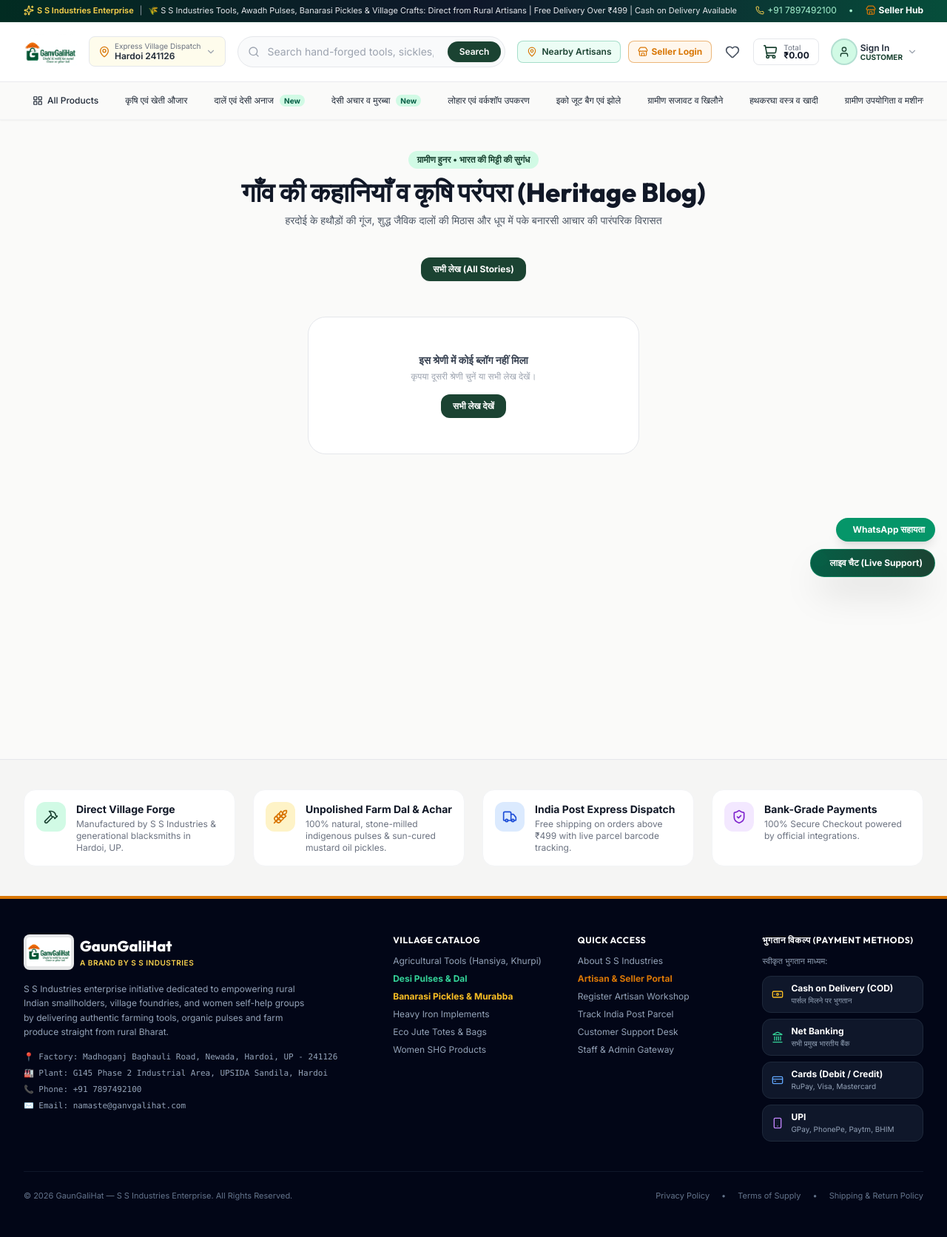
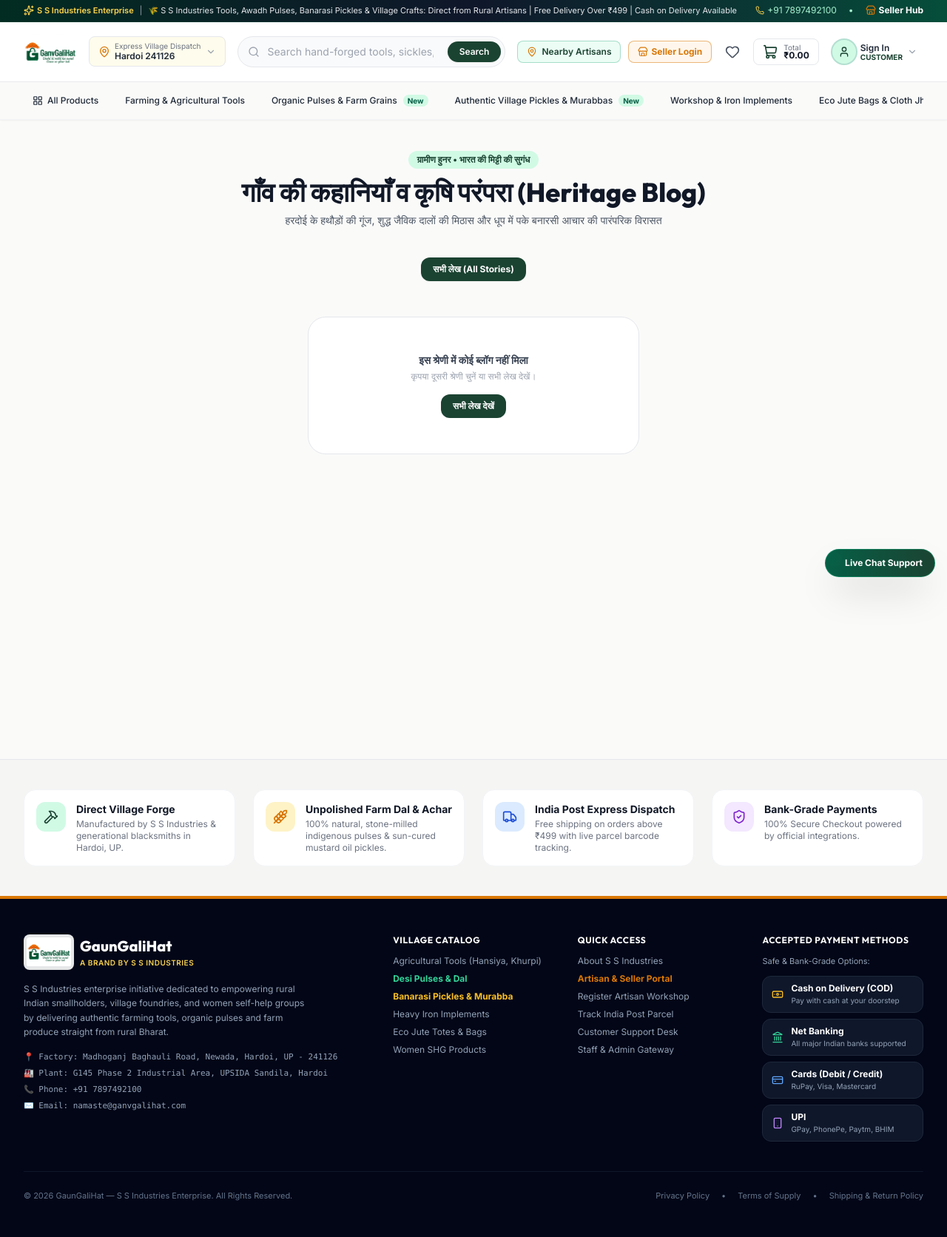
Before and after one commit to anubhavkashyap8080/Anubhav, a PHP site: page /blogs.php in a window 1280 px wide. Shown: the whole page at 74% size. Run offline with PHP 8.4, Linux system fonts and the light colour scheme; data comes from the database, SQL or seed files in the repository; data that the repository does not hold is empty; some libraries are stand-ins or nearby versions; some web fonts are replaced.

Commit message:
Set default language to English, remove floating WhatsApp button, add Minimize & Cancel options to Live Chat, and fix duplicate message sending bug

```diff
--- a/config/db.php
+++ b/config/db.php
@@ -111,7 +111,7 @@
                 'brand_name' => 'गाँव गली हाट (GaunGaliHat)',
                 'company_name' => 'S S Industries',
                 'brand_tagline' => 'Desh ki mitti ka swad | Ganv se ghar tak',
-                'announcement_text' => 'सीधे ग्रामीण कारीगरों व कुटीर उद्योग से • ₹499+ के आर्डर पर पूरे भारत में मुफ्त डिलीवरी!',
+                'announcement_text' => 'Direct from Rural Village Artisans • Free All-India Delivery on Orders ₹499+!',
                 'contact_phone' => '+91 7897492100',
                 'contact_email' => 'namaste@ganvgalihat.com',
                 'factory_address' => 'Madhoganj Baghauli Road, Newada, Hardoi, Uttar Pradesh - 241126',
--- a/includes/footer.php
+++ b/includes/footer.php
@@ -106,8 +106,8 @@
 
         <!-- Vertically Arranged Payment Methods (COD, Net Banking, Cards, UPI) -->
         <div>
-          <h4 class="font-bold text-white uppercase tracking-wider text-xs mb-3 font-display">भुगतान विकल्प (Payment Methods)</h4>
-          <p class="text-[11px] text-slate-400 mb-3">स्वीकृत भुगतान माध्यम:</p>
+          <h4 class="font-bold text-white uppercase tracking-wider text-xs mb-3 font-display">Accepted Payment Methods</h4>
+          <p class="text-[11px] text-slate-400 mb-3">Safe & Bank-Grade Options:</p>
           <div class="flex flex-col space-y-2 text-xs text-slate-300">
 
             <!-- 1. Cash on Delivery -->
@@ -115,7 +115,7 @@
               <i data-lucide="banknote" class="w-4 h-4 text-amber-400 shrink-0"></i>
               <div>
                 <span class="font-bold text-white block">Cash on Delivery (COD)</span>
-                <span class="text-[10px] text-slate-400 block">पार्सल मिलने पर भुगतान</span>
+                <span class="text-[10px] text-slate-400 block">Pay with cash at your doorstep</span>
               </div>
             </div>
 
@@ -124,7 +124,7 @@
               <i data-lucide="landmark" class="w-4 h-4 text-emerald-400 shrink-0"></i>
               <div>
                 <span class="font-bold text-white block">Net Banking</span>
-                <span class="text-[10px] text-slate-400 block">सभी प्रमुख भारतीय बैंक</span>
+                <span class="text-[10px] text-slate-400 block">All major Indian banks supported</span>
               </div>
             </div>
 
--- a/includes/header.php
+++ b/includes/header.php
@@ -23,7 +23,7 @@
 $page_desc = isset($page_desc) ? $page_desc : 'High-durability hand-forged agricultural tools, unpolished pulses, Banarasi pickles, and authentic handlooms direct from Indian village clusters.';
 ?>
 <!DOCTYPE html>
-<html lang="hi" class="scroll-smooth bg-stone-50">
+<html lang="en" class="scroll-smooth bg-stone-50">
 <head>
   <meta charset="UTF-8">
   <meta name="viewport" content="width=device-width, initial-scale=1.0">
@@ -75,11 +75,11 @@
     <div class="bg-amber-500 text-stone-950 px-4 py-2 text-xs font-bold flex flex-wrap items-center justify-between shadow-md z-50 sticky top-0 border-b border-amber-600">
       <div class="flex items-center gap-2">
         <i data-lucide="user-check" class="w-4 h-4"></i>
-        <span>आप ग्राहक/यूजर <strong><?= htmlspecialchars($current_user['name'] ?? $_SESSION['user_name']) ?></strong> के रूप में साइट देख रहे हैं। मूल एडमिन: <?= htmlspecialchars($_SESSION['impersonator_name'] ?? 'Super Admin') ?></span>
+        <span>Viewing store as customer <strong><?= htmlspecialchars($current_user['name'] ?? $_SESSION['user_name']) ?></strong>. Original Admin: <?= htmlspecialchars($_SESSION['impersonator_name'] ?? 'Super Admin') ?></span>
       </div>
       <a href="/admin/impersonate.php?action=exit" class="px-3 py-1 bg-stone-950 text-white rounded-lg hover:bg-black transition flex items-center gap-1.5 shadow-xs text-xs font-bold">
         <i data-lucide="arrow-right-left" class="w-3.5 h-3.5"></i>
-        एडमिन पैनल पर वापस लौटें (Exit Impersonation)
+        Exit Impersonation (Back to Admin)
       </a>
     </div>
   <?php endif; ?>
@@ -408,7 +408,7 @@
               href="/products.php?category=<?= htmlspecialchars($cat['slug']) ?>"
               class="flex items-center gap-1.5 px-3 py-1.5 rounded-full transition-all shrink-0 <?= $isActive ? 'bg-brand-green text-white font-semibold shadow-xs' : 'hover:bg-amber-50 hover:text-brand-green text-gray-800' ?>"
             >
-              <span><?= htmlspecialchars($cat['hindi_name'] ?? $cat['name']) ?></span>
+              <span><?= htmlspecialchars($cat['name']) ?></span>
               <?php if (strpos($cat['slug'], 'pulses') !== false || strpos($cat['slug'], 'pickle') !== false): ?>
                 <span class="ml-0.5 px-1.5 py-0.2 bg-emerald-100 text-emerald-800 text-[10px] font-bold rounded-full">New</span>
               <?php endif; ?>
@@ -503,20 +503,20 @@
       <div class="w-12 h-12 rounded-2xl bg-amber-100 text-brand-orange flex items-center justify-center mx-auto mb-3 text-lg font-bold">
         <i data-lucide="map-pin" class="w-6 h-6"></i>
       </div>
-      <h3 class="text-base font-bold text-gray-900 mb-1">डिलीवरी पिन कोड दर्ज करें</h3>
-      <p class="text-xs text-gray-500 mb-4">सटीक डिलीवरी समय एवं शिपिंग शुल्क जांचने के लिए 6-अंकीय पिनकोड लिखें।</p>
+      <h3 class="text-base font-bold text-gray-900 mb-1">Enter Delivery PIN Code</h3>
+      <p class="text-xs text-gray-500 mb-4">Check exact delivery charges and India Post estimated arrival time.</p>
 
       <div class="relative mb-4">
-        <input type="text" id="modalPincodeInput" maxlength="6" pattern="[0-9]{6}" placeholder="उदा. 241126 या 110001"
+        <input type="text" id="modalPincodeInput" maxlength="6" pattern="[0-9]{6}" placeholder="e.g. 241126 or 110001"
           class="w-full px-4 py-2.5 text-center font-bold text-base tracking-widest border border-gray-300 rounded-xl focus:border-brand-green focus:outline-none">
       </div>
 
       <div class="flex items-center gap-2">
         <button type="button" onclick="closePincodeModal()" class="flex-1 py-2.5 bg-stone-100 text-stone-700 font-bold rounded-xl text-xs hover:bg-stone-200 transition">
-          रद्द करें
+          Cancel
         </button>
         <button type="button" onclick="applyPincode()" class="flex-1 py-2.5 bg-brand-green text-white font-bold rounded-xl text-xs hover:bg-emerald-800 transition">
-          लागू करें
+          Check & Apply
         </button>
       </div>
     </div>
--- a/includes/live_chat_widget.php
+++ b/includes/live_chat_widget.php
@@ -1,14 +1,5 @@
-<!-- GaunGaliHat Real-time Customer Live Chat & WhatsApp Widget -->
+<!-- GaunGaliHat Real-time Customer Live Chat Support Widget -->
 <div id="liveChatWidgetContainer" class="fixed bottom-5 right-4 z-50 flex flex-col items-end gap-2.5 font-sans">
-
-  <!-- WhatsApp Quick Support Floating Button -->
-  <a href="https://wa.me/917897492100?text=नमस्ते%20GaunGaliHat!%20मुझे%20सहायता%20चाहिए।"
-     target="_blank" rel="noopener noreferrer"
-     class="flex items-center gap-2 px-3.5 py-2 bg-emerald-600 hover:bg-emerald-700 text-white rounded-full shadow-lg transition-transform hover:scale-105 text-xs font-bold"
-     title="सीधे व्हाट्सएप पर बात करें">
-    <i class="fa-brands fa-whatsapp text-lg"></i>
-    <span class="hidden sm:inline">WhatsApp सहायता</span>
-  </a>
 
   <!-- Live Chat Trigger Pill -->
   <button type="button" id="openLiveChatBtn"
@@ -16,56 +7,70 @@
     class="flex items-center gap-2.5 px-4 py-2.5 bg-gradient-to-r from-emerald-800 to-brand-green text-white rounded-full shadow-2xl hover:shadow-emerald-900/30 transition-all hover:scale-105 active:scale-95 text-xs font-bold border border-emerald-500/40 relative">
     <span class="w-2.5 h-2.5 rounded-full bg-emerald-400 animate-ping absolute top-2 left-2"></span>
     <i class="fa-solid fa-headset text-base"></i>
-    <span>लाइव चैट (Live Support)</span>
+    <span>Live Chat Support</span>
     <span id="chatCustomerUnread" class="hidden px-1.5 py-0.2 bg-red-500 text-white text-[10px] font-black rounded-full shadow-xs">1</span>
   </button>
 
   <!-- Live Chat Popup Card (Responsive, Never Cut Off) -->
   <div id="liveChatPopupBox"
     class="hidden w-[92vw] sm:w-96 max-w-sm bg-white rounded-3xl border border-gray-200 shadow-2xl flex flex-col overflow-hidden animate-in fade-in slide-in-from-bottom-5 duration-200"
-    style="height: 480px; max-height: 80vh;">
+    style="height: 490px; max-height: 80vh;">
 
-    <!-- Chat Header -->
-    <div class="bg-gradient-to-r from-emerald-950 via-slate-900 to-emerald-900 text-white p-4 flex items-center justify-between">
-      <div class="flex items-center gap-2.5">
-        <div class="w-8 h-8 rounded-xl bg-emerald-800 text-white flex items-center justify-center font-bold text-sm">
+    <!-- Chat Header with Minimize and Cancel Options -->
+    <div class="bg-gradient-to-r from-emerald-950 via-slate-900 to-emerald-900 text-white p-3.5 flex items-center justify-between">
+      <div class="flex items-center gap-2.5 min-w-0">
+        <div class="w-8 h-8 rounded-xl bg-emerald-800 text-white flex items-center justify-center font-bold text-sm shrink-0">
           🌾
         </div>
-        <div>
-          <h4 class="text-xs font-bold">गाँव गली हाट लाइव सहायता</h4>
-          <span class="text-[10px] text-emerald-300 flex items-center gap-1 font-semibold">
-            <span class="w-1.5 h-1.5 rounded-full bg-emerald-400"></span> ऑनलाइन • 2 मिनट में उत्तर
+        <div class="min-w-0">
+          <h4 class="text-xs font-bold truncate">GaunGaliHat Support</h4>
+          <span class="text-[10px] text-emerald-300 flex items-center gap-1 font-semibold truncate">
+            <span class="w-1.5 h-1.5 rounded-full bg-emerald-400"></span> Online • Direct Help Desk
           </span>
         </div>
       </div>
-      <button type="button" onclick="toggleLiveChatBox()" class="text-gray-400 hover:text-white p-1">
+
+      <!-- Action Controls: Minimize & Cancel / End Chat -->
+      <div class="flex items-center gap-1 shrink-0">
+        <!-- Minimize Button -->
+        <button type="button" onclick="minimizeLiveChat()"
+          class="p-1.5 text-gray-300 hover:text-white hover:bg-white/10 rounded-lg transition"
+          title="Minimize Chat">
+          <i class="fa-solid fa-minus text-xs"></i>
+        </button>
+
+        <!-- Cancel / End Chat Button -->
+        <button type="button" onclick="cancelLiveChat()"
+          class="p-1.5 text-gray-300 hover:text-red-400 hover:bg-white/10 rounded-lg transition"
+          title="End / Cancel Chat">
           <i class="fa-solid fa-xmark text-sm"></i>
         </button>
+      </div>
     </div>
 
     <!-- Messages Container -->
     <div id="chatMessagesArea" class="flex-1 p-3.5 overflow-y-auto space-y-3 bg-stone-50 text-xs">
       <div class="text-center py-2">
-        <span class="text-[10px] text-gray-400 bg-white px-2.5 py-1 rounded-full border border-gray-200">आज की बातचीत</span>
+        <span class="text-[10px] text-gray-400 bg-white px-2.5 py-1 rounded-full border border-gray-200">Today's Conversation</span>
       </div>
     </div>
 
     <!-- Guest Identity Form (If not logged in and first time) -->
     <?php if (!is_logged_in() && empty($_SESSION['chat_guest_name'])): ?>
       <div id="chatGuestFields" class="p-2.5 bg-amber-50 border-t border-amber-100 flex gap-1.5 text-xs">
-        <input type="text" id="chatGuestName" placeholder="आपका नाम *" required
+        <input type="text" id="chatGuestName" placeholder="Your Name *" required
           class="w-1/2 px-2.5 py-1.5 bg-white border border-gray-200 rounded-lg text-xs outline-none focus:border-brand-green">
-        <input type="tel" id="chatGuestPhone" placeholder="मोबाइल नंबर *" required maxlength="10"
+        <input type="tel" id="chatGuestPhone" placeholder="Mobile Number *" required maxlength="10"
           class="w-1/2 px-2.5 py-1.5 bg-white border border-gray-200 rounded-lg text-xs outline-none focus:border-brand-green">
       </div>
     <?php endif; ?>
 
     <!-- Input Box -->
     <form id="liveChatSendForm" onsubmit="handleSendChatMessage(event)" class="p-2.5 bg-white border-t border-gray-200 flex items-center gap-2">
-      <input type="text" id="chatInputMessage" required placeholder="यहाँ अपना संदेश या आर्डर सं. लिखें..."
+      <input type="text" id="chatInputMessage" required placeholder="Type your message or order ID here..."
         class="flex-1 px-3 py-2 bg-stone-50 border border-gray-200 rounded-xl text-xs focus:bg-white focus:outline-none focus:border-brand-green transition">
       <button type="submit" id="chatSendBtn"
-        class="w-9 h-9 bg-brand-green hover:bg-emerald-800 text-white rounded-xl flex items-center justify-center transition shadow-xs">
+        class="w-9 h-9 bg-brand-green hover:bg-emerald-800 disabled:bg-gray-300 disabled:cursor-not-allowed text-white rounded-xl flex items-center justify-center transition shadow-xs">
         <i class="fa-solid fa-paper-plane text-xs"></i>
       </button>
     </form>
@@ -77,6 +82,8 @@
 let lastChatMsgId = 0;
 let chatPollTimer = null;
 let isChatOpen = false;
+let isSendingChat = false;
+let isPollingChat = false;
 
 function toggleLiveChatBox() {
   const box = document.getElementById('liveChatPopupBox');
@@ -88,6 +95,9 @@
     if (!chatPollTimer) {
       chatPollTimer = setInterval(pollCustomerChat, 3000);
     }
+    setTimeout(() => {
+      document.getElementById('chatInputMessage')?.focus();
+    }, 150);
   } else {
     box.classList.add('hidden');
     if (chatPollTimer) {
@@ -97,18 +107,76 @@
   }
 }
 
+// 1. Minimize live chat (keeps conversation in memory & active)
+function minimizeLiveChat() {
+  const box = document.getElementById('liveChatPopupBox');
+  box.classList.add('hidden');
+  isChatOpen = false;
+  // Polling continues if timer active, keeping state alive
+}
+
+// 2. Cancel / End chat session
+function cancelLiveChat() {
+  if (confirm('Are you sure you want to end this chat session?')) {
+    fetch('/ajax/chat_api.php?action=customer_end_chat', { method: 'POST' })
+      .then(res => res.json())
+      .then(() => {
+        const box = document.getElementById('liveChatPopupBox');
+        box.classList.add('hidden');
+        isChatOpen = false;
+        lastChatMsgId = 0;
+        if (chatPollTimer) {
+          clearInterval(chatPollTimer);
+          chatPollTimer = null;
+        }
+        const area = document.getElementById('chatMessagesArea');
+        if (area) {
+          area.innerHTML = `
+            <div class="text-center py-4">
+              <span class="text-[10px] text-gray-400 bg-white px-2.5 py-1 rounded-full border border-gray-200">Chat session ended</span>
+              <p class="text-[11px] text-gray-500 mt-2">Click below to start a new chat whenever you need assistance.</p>
+            </div>
+          `;
+        }
+      })
+      .catch(() => {
+        const box = document.getElementById('liveChatPopupBox');
+        box.classList.add('hidden');
+        isChatOpen = false;
+      });
+  }
+}
+
+// 3. Poll Customer Chat with strict de-duplication
 function pollCustomerChat() {
+  if (isPollingChat) return;
+  isPollingChat = true;
+
   fetch('/ajax/chat_api.php?action=customer_poll&last_id=' + lastChatMsgId)
     .then(res => res.json())
     .then(data => {
       if (data.success && data.messages && data.messages.length > 0) {
         const area = document.getElementById('chatMessagesArea');
+        let newAppended = false;
+
         data.messages.forEach(m => {
-          lastChatMsgId = Math.max(lastChatMsgId, m.id);
+          lastChatMsgId = Math.max(lastChatMsgId, parseInt(m.id));
+
+          // Strict de-duplication check: Skip if element with this ID already exists
+          if (document.getElementById('chat-msg-' + m.id)) {
+            return;
+          }
+
           const isUser = (m.sender_type === 'user');
+          const isSystem = (m.sender_type === 'system');
           const row = document.createElement('div');
+          row.id = 'chat-msg-' + m.id;
+
+          if (isSystem) {
+            row.className = 'text-center py-1';
+            row.innerHTML = `<span class="text-[10px] text-gray-400 italic bg-white px-2 py-0.5 rounded-full border border-gray-200">${escapeHtml(m.message)}</span>`;
+          } else {
             row.className = isUser ? 'flex justify-end' : 'flex justify-start';
-
             row.innerHTML = `
               <div class="max-w-[82%] p-2.5 rounded-2xl ${isUser ? 'bg-brand-green text-white rounded-br-xs' : 'bg-white border border-gray-200 text-gray-800 rounded-bl-xs shadow-xs'}">
                 ${!isUser ? `<div class="text-[10px] font-bold text-emerald-800 mb-0.5">${escapeHtml(m.sender_name)}</div>` : ''}
@@ -116,17 +184,30 @@
                 <div class="text-[9px] ${isUser ? 'text-emerald-200' : 'text-gray-400'} text-right mt-1">${formatTime(m.created_at)}</div>
               </div>
             `;
+          }
+
           area.appendChild(row);
+          newAppended = true;
         });
+
+        if (newAppended) {
           area.scrollTop = area.scrollHeight;
         }
+      }
     })
-    .catch(err => console.log('Chat poll notice:', err));
+    .catch(err => console.log('Chat poll notice:', err))
+    .finally(() => {
+      isPollingChat = false;
+    });
 }
 
+// 4. Send Customer Chat Message with Anti-Double-Submit Guard
 function handleSendChatMessage(e) {
   e.preventDefault();
+  if (isSendingChat) return;
+
   const input = document.getElementById('chatInputMessage');
+  const btn = document.getElementById('chatSendBtn');
   const msg = input.value.trim();
   if (!msg) return;
 
@@ -137,13 +218,16 @@
   const guestPhoneEl = document.getElementById('chatGuestPhone');
   if (guestNameEl && guestPhoneEl) {
     if (!guestNameEl.value.trim() || !guestPhoneEl.value.trim()) {
-      alert('कृपया पहली बार चैट करने हेतु अपना नाम व फ़ोन नंबर लिखें।');
+      alert('Please enter your name and phone number to start chatting.');
       return;
     }
     formData.append('guest_name', guestNameEl.value.trim());
     formData.append('guest_phone', guestPhoneEl.value.trim());
   }
 
+  // Lock form to avoid double clicks or accidental re-submits
+  isSendingChat = true;
+  if (btn) btn.disabled = true;
   input.value = '';
 
   fetch('/ajax/chat_api.php?action=customer_send', {
@@ -157,6 +241,14 @@
       if (gBox) gBox.style.display = 'none';
       pollCustomerChat();
     }
+  })
+  .catch(err => {
+    console.error('Send error:', err);
+  })
+  .finally(() => {
+    isSendingChat = false;
+    if (btn) btn.disabled = false;
+    input.focus();
   });
 }
 
--- a/index.php
+++ b/index.php
@@ -132,11 +132,6 @@
             <div class="min-w-0">
               <p class="text-[9px] sm:text-[10px] text-emerald-200 font-medium truncate"><?= htmlspecialchars(get_setting('hero_tag2_title', 'Handcrafted Rating')) ?></p>
               <p class="text-xs font-bold text-white truncate"><?= htmlspecialchars(get_setting('hero_tag2_subtitle', '★ 4.96 Verified')) ?></p>
-            </div>
-          </div>
-        </div>
-              <p class="text-[9px] sm:text-[10px] text-emerald-200 font-medium truncate">Unpolished Dal & Pure Achar</p>
-              <p class="text-xs font-bold text-white truncate">Direct Village Farm Harvest</p>
             </div>
           </div>
         </div>
```
Also changed, not shown: admin/live_chat.php (+60 -29 lines), ajax/chat_api.php (+64 -9 lines). Lines whose indentation alone changed are shown as unchanged.
